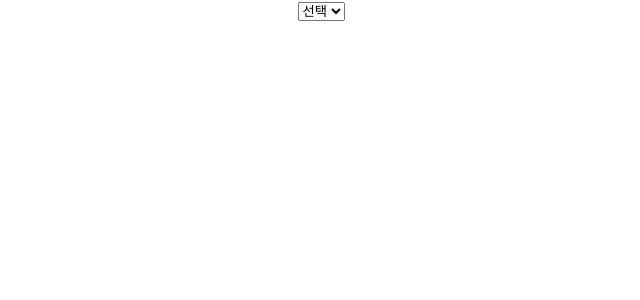
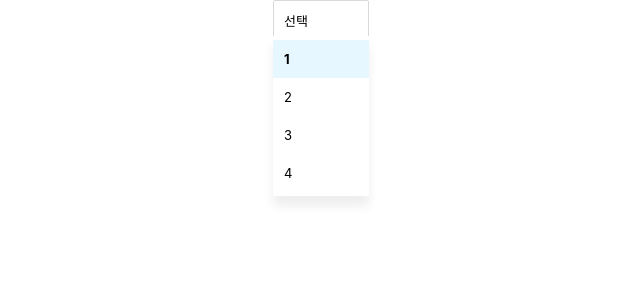
Before and after one commit to hyojinanr/select-box, a React (Create React App) app: page / in a window 1280 px wide. Shown: the top 300 px of the page, without its empty margins (319-959 px from the left). Built offline with nearby package versions, Linux system fonts and the light colour scheme.

Commit message:
add select-box style

```diff
--- a/src/components/select-box/select-box.tsx
+++ b/src/components/select-box/select-box.tsx
@@ -2,16 +2,17 @@ import React, { Component } from 'react';
 
 export default class SelectBox extends Component {
    state = {
-      selectValues: []
+      selectedValues: []
    };
 
    constructor(props:any) {
       super(props);
-      this.state.selectValues = [];
+      this.state.selectedValues = [];
    }
 
    render() {
       return (
+         <div className="select-box">
             <select>
                <option selected value="">선택</option>
                <option value="1">1</option>
@@ -19,6 +20,14 @@ export default class SelectBox extends Component {
                <option value="3">3</option>
                <option value="4">4</option>
             </select>
+            <div className="selected-value">선택</div>
+            <div className="options">
+               <div className="option selected">1</div>
+               <div className="option">2</div>
+               <div className="option">3</div>
+               <div className="option">4</div>
+            </div>
+      </div>
       );
    }
 }
--- a/src/index.css
+++ b/src/index.css
@@ -1,3 +1,5 @@
+@import-normalize;
+
 body {
   margin: 0;
   font-family: -apple-system, BlinkMacSystemFont, 'Segoe UI', 'Roboto', 'Oxygen',
--- a/src/styles/select-box.scss
+++ b/src/styles/select-box.scss
@@ -0,0 +1,38 @@
+.select-box {
+   select {
+      display: none;
+   }
+   display: inline-block;
+   position: relative;
+   font-size: 13px;
+   .selected-value {
+      border:1px solid #d9d9d9;
+      padding:10px 60px 10px 10px;
+      border-radius: 2px;
+   }
+   .options {
+      position: absolute;
+      top:36px;
+      left:0;
+      width:100%;
+      background: #fff;
+      box-shadow: 0 10px 10px #eee;
+      padding: 4px 0;
+
+      .option {
+         display: block;
+         padding: 11px;
+         text-align: left;
+
+         &.selected {
+            background: #e6f7ff;
+            font-weight: bold;
+         }
+
+         &:hover {
+            background:#f5f5f5;
+         }
+      }
+   }
+
+}
```
Also changed, not shown: src/assets/down-arrow.svg (added). Lines whose indentation alone changed are shown as unchanged.
